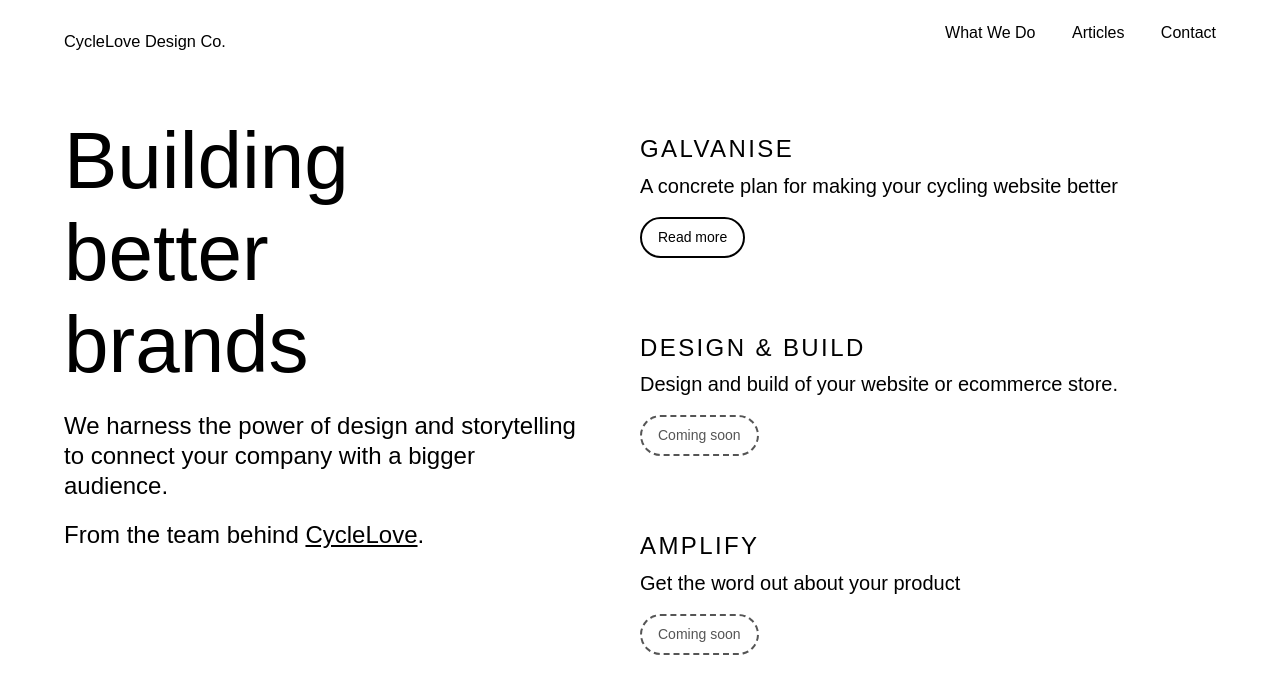
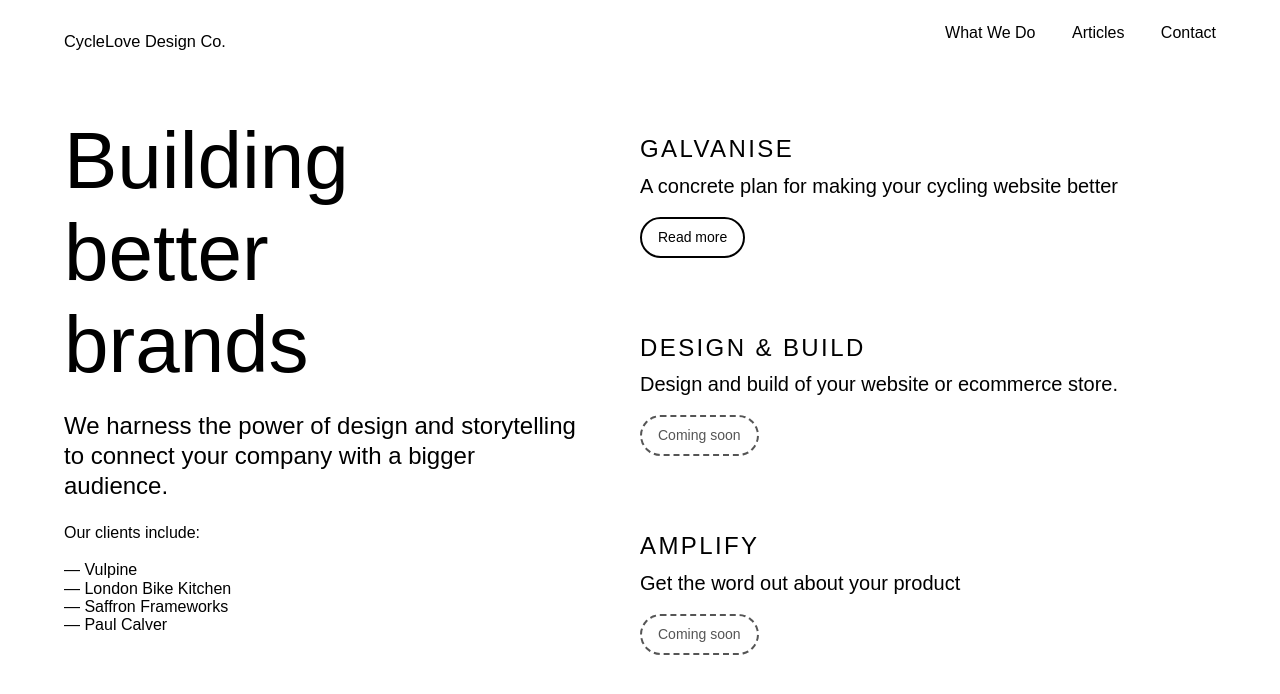
Before and after one commit to j-greig/cyclelovedesignco, a Jekyll site: the page built from about.md, in a window 1280 px wide. Shown: the top 694 px of the page. Built offline with Jekyll 4.4.1, drawn with Linux system fonts in a browser that asks for light colours.

Commit message:
Added simple client list

```diff
--- a/_includes/_globals.md
+++ b/_includes/_globals.md
@@ -1,3 +1,3 @@
 {% assign p = '<p class="f5 f5-m f4-l mt2 lh-copy measure">' %}
-{% assign blockquote = '<blockquote class="ml0 mt0 pl4 black-90 bl bw2 b--blue">' %}
+{% assign blockquote = '<blockquote class="ml0 mt0 pl4 black-90 bl bw2 b--pink">' %}
 {% assign -button = 'f6 link dim br-pill ba bw1 ph3 pv2 mv3 dib pointer' %}
--- a/about.md
+++ b/about.md
@@ -1,7 +1,7 @@
 ---
 layout: page
 title: Building<br>better<br>brands
-subtitle: <h2 class="lh-title">We harness the power of design and storytelling to connect your company with a bigger audience.</h2><h2>From the team behind <a href="http://cyclelove.cc">CycleLove</a>.</h2>
+subtitle: <h2 class="lh-title">We harness the power of design and storytelling to connect your company with a bigger audience.</h2><p class="lh-copy">Our clients include:</p><p>— Vulpine<br>— London Bike Kitchen<br>— Saffron Frameworks<br>— Paul Calver
 permalink: /about/
 ---
 ## Galvanise
```
Also changed, not shown: _posts/2016-10-07-dont-make-it-about-you.md (+2 -1 lines), README.md.
